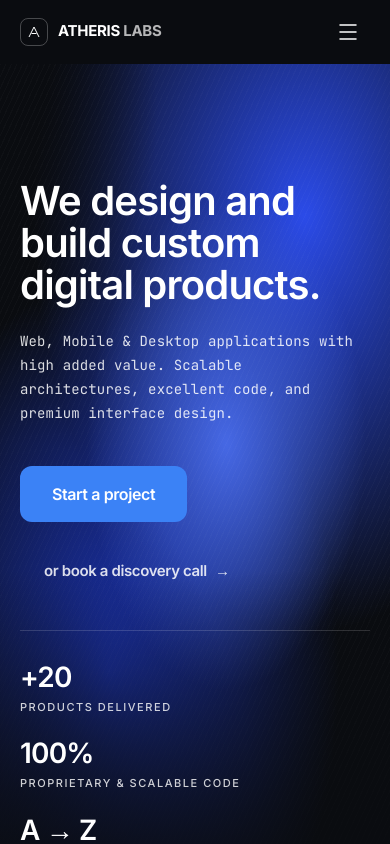
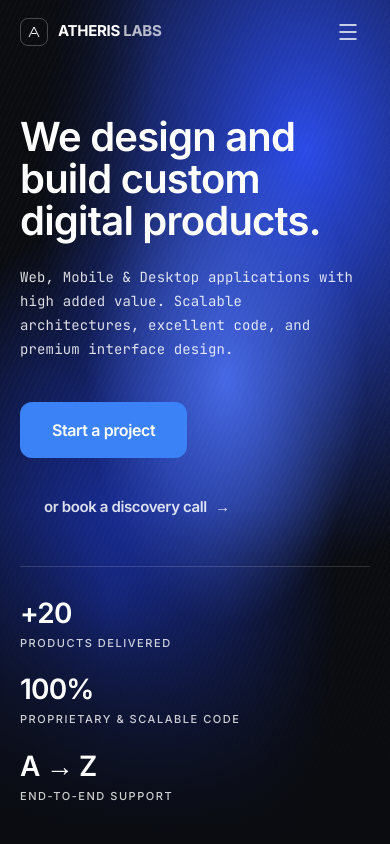
Before and after one commit to SOf1AN3/Atheris, a Next.js app: page /en in a window 390 px wide. Shown: the top 844 px of the page. Built offline with nearby package versions, Linux system fonts and the light colour scheme.

Commit message:
fix(hero): hero alignee sous le header overlay via marge negative responsive

```diff
--- a/src/components/sections/Hero.tsx
+++ b/src/components/sections/Hero.tsx
@@ -20,7 +20,7 @@ export function Hero({ hero }: HeroProps) {
     <section
       id="top"
       aria-labelledby="hero-title"
-      className="relative isolate flex min-h-[100svh] flex-col overflow-hidden"
+      className="relative isolate flex min-h-[100svh] flex-col overflow-hidden -mt-16 md:-mt-[72px]"
     >
       {/* FOND MESH 100% CSS — décoratif, aucune image, aucune animation. */}
       <div
```
